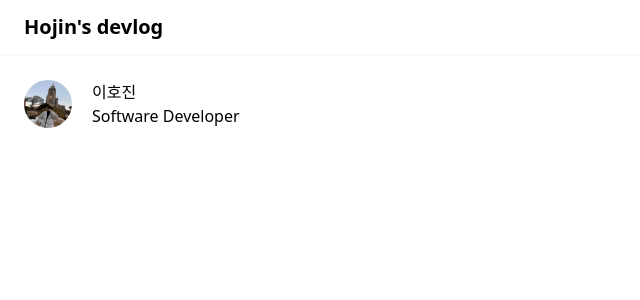
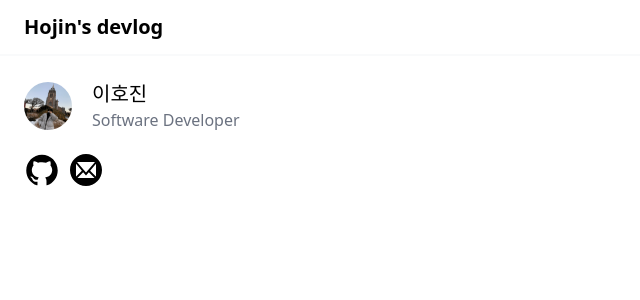
Before and after one commit to HoJin9622/hojinlee, a Next.js app: page / in a window 1280 px wide. Shown: the top 300 px of the page, without its empty margins (0-640 px from the left). Built offline with nearby package versions, Linux system fonts and the light colour scheme.

Commit message:
✨ feat: 깃허브, 메일 주소 추가

```diff
--- a/app/page.tsx
+++ b/app/page.tsx
@@ -1,27 +1,12 @@
+import Profile from '@/components/Profile'
 import { getCategories } from '@/utils/posts'
-import Image from 'next/image'
-import Link from 'next/link'
 
 export default function Home() {
   const categories = getCategories()
 
   return (
     <div className='px-6'>
-      <div className='py-6'>
-        <div className='flex items-center gap-5'>
-          <Image
-            className='rounded-full w-12 h-12'
-            src='/images/avatar.png'
-            width={48}
-            height={48}
-            alt='avatar'
-          />
-          <div>
-            <div>이호진</div>
-            <div>Software Developer</div>
-          </div>
-        </div>
-      </div>
+      <Profile />
     </div>
     // <nav className='px-3 py-4'>
     //   <h3 className='font-medium text-lg border-b-2 pb-1 mb-3'>카테고리</h3>
--- /dev/null
+++ b/components/Profile.tsx
@@ -0,0 +1,48 @@
+'use client'
+
+import Image from 'next/image'
+import { AiFillGithub } from 'react-icons/ai'
+import { ImMail4 } from 'react-icons/im'
+
+export default function Profile() {
+  const onGithubClick = () => {
+    window.open('https://github.com/HoJin9622', '_blank')
+  }
+
+  const onMailClick = () => {
+    window.open('mailto:kiss0104040@gmail.com')
+  }
+
+  return (
+    <div className='py-6'>
+      <div className='flex items-center gap-5'>
+        <Image
+          className='rounded-full w-12 h-12'
+          src='/images/avatar.png'
+          width={48}
+          height={48}
+          alt='avatar'
+        />
+        <div>
+          <div className='font-medium text-xl'>이호진</div>
+          <div className='text-gray-500'>Software Developer</div>
+        </div>
+      </div>
+
+      <div className='flex items-center gap-2 mt-5'>
+        <button
+          onClick={onGithubClick}
+          className='w-9 h-9 rounded-full overflow-hidden flex items-center justify-center'
+        >
+          <AiFillGithub size={36} />
+        </button>
+        <button
+          onClick={onMailClick}
+          className='w-9 h-9 rounded-full overflow-hidden flex items-center justify-center'
+        >
+          <ImMail4 size={32} />
+        </button>
+      </div>
+    </div>
+  )
+}
--- a/package.json
+++ b/package.json
@@ -19,6 +19,7 @@
     "next": "13.2.1",
     "react": "18.2.0",
     "react-dom": "18.2.0",
+    "react-icons": "^4.8.0",
     "typescript": "4.9.5"
   },
   "devDependencies": {
```
Also changed, not shown: 1 other file (tests, documents, lock files or other folders).
